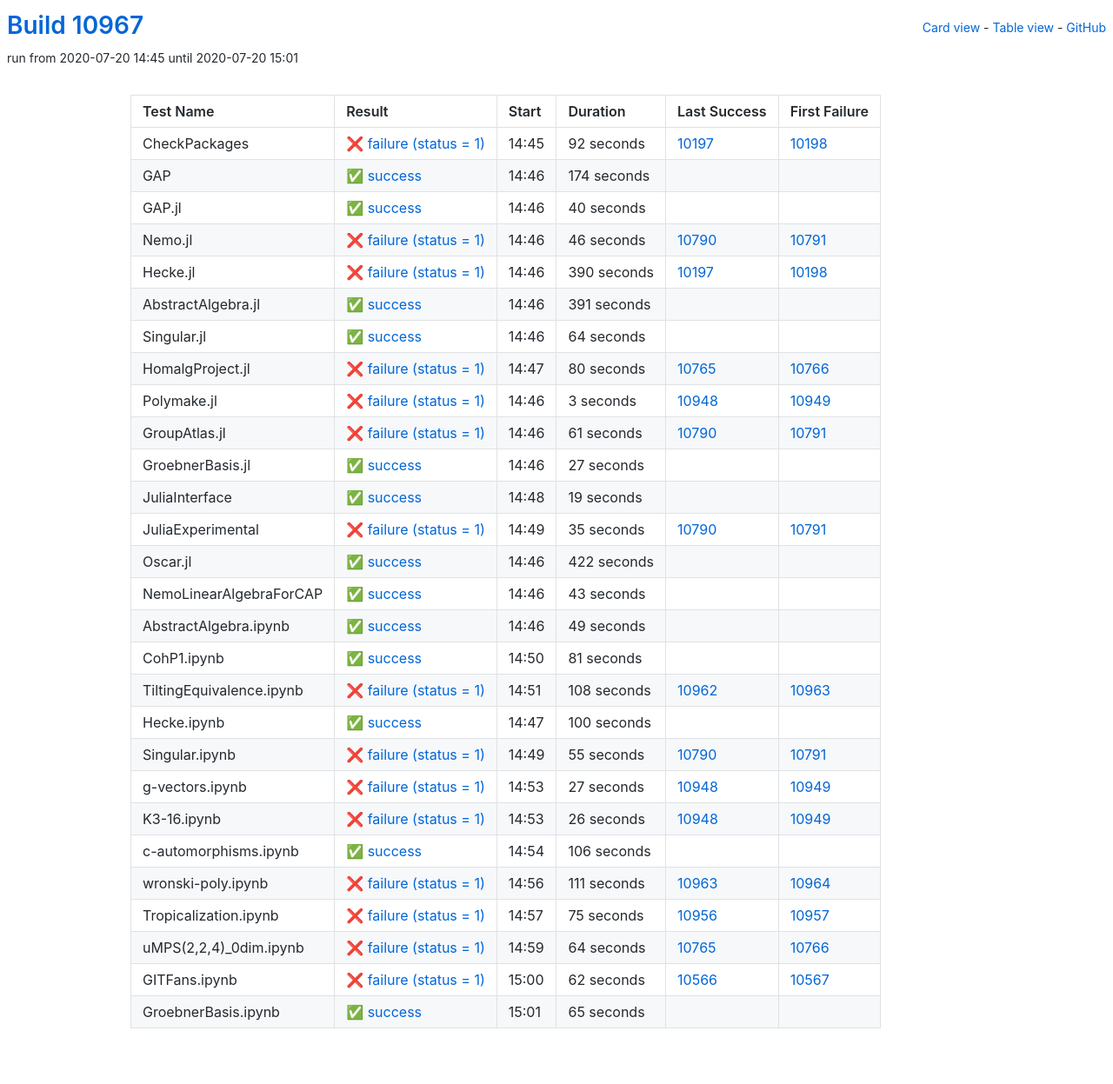
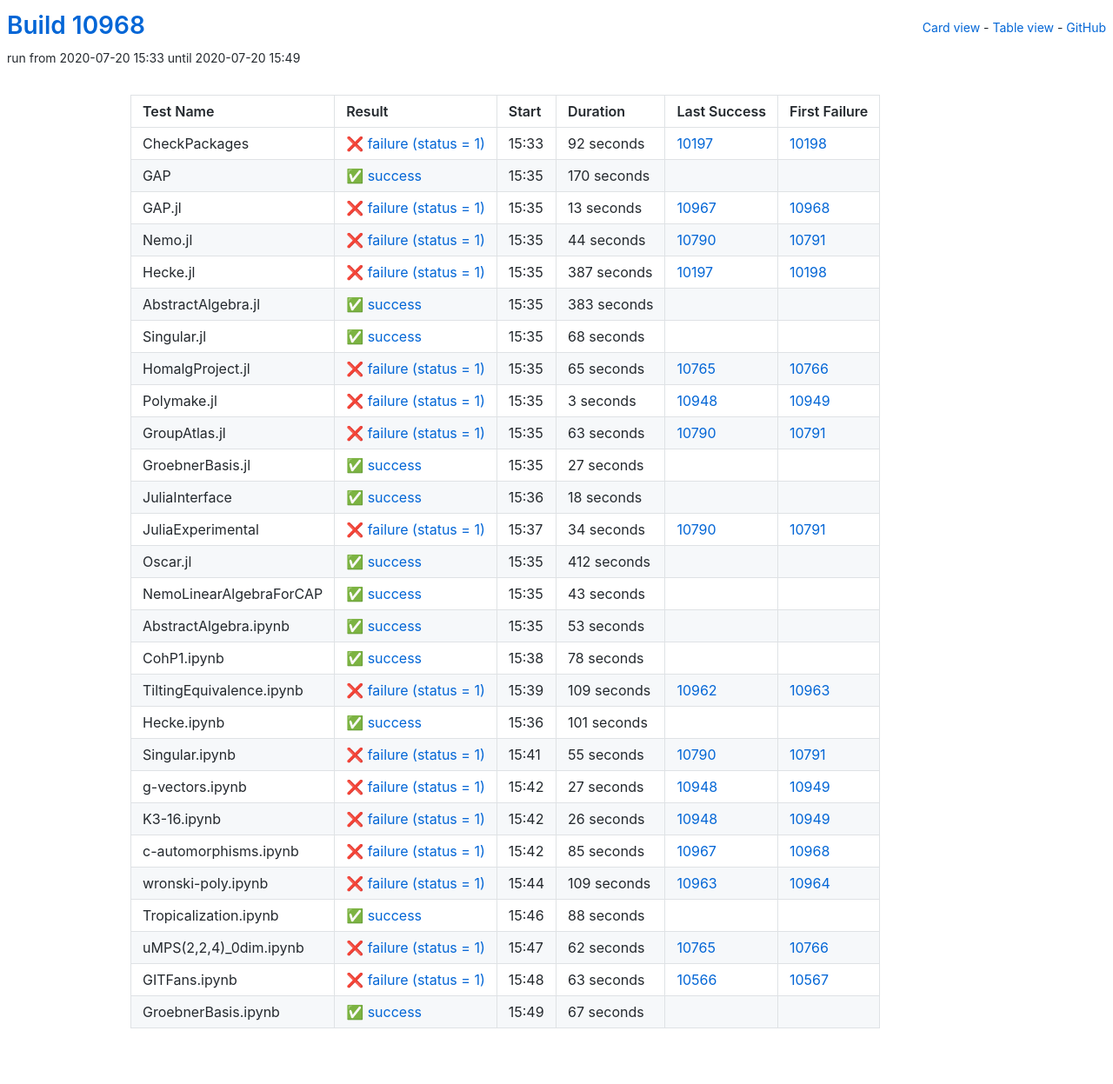
Before and after one commit to oscar-system/oscar-ci-status, a Jekyll site: the page built from table.html, in a window 1280 px wide. Shown: the whole page at 87% size. Built offline with Jekyll 4.4.1, drawn with Linux system fonts in a browser that asks for light colours.

Commit message:
Build #10968

```diff
--- a/_data/ci.yml
+++ b/_data/ci.yml
@@ -1,6 +1,6 @@
 ---
-build: 10967
-build_url: https://oscarci.mathematik.uni-kl.de/job/oscar/10967/
+build: 10968
+build_url: https://oscarci.mathematik.uni-kl.de/job/oscar/10968/
 job: oscar
 organization: oscar-system
 repo: oscar-ci-status
@@ -8,8 +8,8 @@
 tests:
 - name: CheckPackages
   id: checkpackages
-  log: https://oscarci.mathematik.uni-kl.de/job/oscar/10967/artifact/logs/build-10967/CheckPackages.log
-  start: 2020-07-20 14:45
+  log: https://oscarci.mathematik.uni-kl.de/job/oscar/10968/artifact/logs/build-10968/CheckPackages.log
+  start: 2020-07-20 15:33
   success: false
   exitcode: 1
   status: failure
@@ -20,92 +20,92 @@
   first_failure_url: https://oscarci.mathematik.uni-kl.de/job/oscar/10198/
 - name: GAP
   id: gap
-  log: https://oscarci.mathematik.uni-kl.de/job/oscar/10967/artifact/logs/build-10967/GAP.log
-  start: 2020-07-20 14:46
+  log: https://oscarci.mathematik.uni-kl.de/job/oscar/10968/artifact/logs/build-10968/GAP.log
+  start: 2020-07-20 15:35
   success: true
   exitcode: 0
   status: success
-  duration: 174
+  duration: 170
   last_success: false
   last_success_url:
   first_failure: false
   first_failure_url:
 - name: GAP.jl
   id: gap-jl
-  log: https://oscarci.mathematik.uni-kl.de/job/oscar/10967/artifact/logs/build-10967/GAP.jl.log
-  start: 2020-07-20 14:46
-  success: true
-  exitcode: 0
-  status: success
-  duration: 40
-  last_success: false
-  last_success_url:
-  first_failure: false
-  first_failure_url:
-- name: Nemo.jl
-  id: nemo-jl
-  log: https://oscarci.mathematik.uni-kl.de/job/oscar/10967/artifact/logs/build-10967/Nemo.jl.log
-  start: 2020-07-20 14:46
+  log: https://oscarci.mathematik.uni-kl.de/job/oscar/10968/artifact/logs/build-10968/GAP.jl.log
+  start: 2020-07-20 15:35
   success: false
   exitcode: 1
   status: failure
-  duration: 46
+  duration: 13
+  last_success: 10967
+  last_success_url: https://oscarci.mathematik.uni-kl.de/job/oscar/10967/
+  first_failure: 10968
+  first_failure_url: https://oscarci.mathematik.uni-kl.de/job/oscar/10968/
+- name: Nemo.jl
+  id: nemo-jl
+  log: https://oscarci.mathematik.uni-kl.de/job/oscar/10968/artifact/logs/build-10968/Nemo.jl.log
+  start: 2020-07-20 15:35
+  success: false
+  exitcode: 1
+  status: failure
+  duration: 44
   last_success: 10790
   last_success_url: https://oscarci.mathematik.uni-kl.de/job/oscar/10790/
   first_failure: 10791
   first_failure_url: https://oscarci.mathematik.uni-kl.de/job/oscar/10791/
 - name: Hecke.jl
   id: hecke-jl
-  log: https://oscarci.mathematik.uni-kl.de/job/oscar/10967/artifact/logs/build-10967/Hecke.jl.log
-  start: 2020-07-20 14:46
+  log: https://oscarci.mathematik.uni-kl.de/job/oscar/10968/artifact/logs/build-10968/Hecke.jl.log
+  start: 2020-07-20 15:35
   success: false
   exitcode: 1
   status: failure
-  duration: 390
+  duration: 387
   last_success: 10197
   last_success_url: https://oscarci.mathematik.uni-kl.de/job/oscar/10197/
   first_failure: 10198
   first_failure_url: https://oscarci.mathematik.uni-kl.de/job/oscar/10198/
 - name: AbstractAlgebra.jl
   id: abstractalgebra-jl
-  log: https://oscarci.mathematik.uni-kl.de/job/oscar/10967/artifact/logs/build-10967/AbstractAlgebra.jl.log
-  start: 2020-07-20 14:46
+  log: https://oscarci.mathematik.uni-kl.de/job/oscar/10968/artifact/logs/build-10968/AbstractAlgebra.jl.log
+  start: 2020-07-20 15:35
   success: true
   exitcode: 0
   status: success
-  duration: 391
+  duration: 383
   last_success: false
   last_success_url:
   first_failure: false
   first_failure_url:
 - name: Singular.jl
   id: singular-jl
-  log: https://oscarci.mathematik.uni-kl.de/job/oscar/10967/artifact/logs/build-10967/Singular.jl.log
-  start: 2020-07-20 14:46
+  log: https://oscarci.mathematik.uni-kl.de/job/oscar/10968/artifact/logs/build-10968/Singular.jl.log
+  start: 2020-07-20 15:35
   success: true
   exitcode: 0
   status: success
-  duration: 64
+  duration: 68
   last_success: false
   last_success_url:
   first_failure: false
   first_failure_url:
 - name: HomalgProject.jl
   id: homalgproject-jl
-  log: https://oscarci.mathematik.uni-kl.de/job/oscar/10967/artifact/logs/build-10967/HomalgProject.jl.log
-  start: 2020-07-20 14:47
+  log: https://oscarci.mathematik.uni-kl.de/job/oscar/10968/artifact/logs/build-10968/HomalgProject.jl.log
+  start: 2020-07-20 15:35
   success: false
   exitcode: 1
   status: failure
-  duration: 80
+  duration: 65
   last_success: 10765
   last_success_url: https://oscarci.mathematik.uni-kl.de/job/oscar/10765/
   first_failure: 10766
   first_failure_url: https://oscarci.mathematik.uni-kl.de/job/oscar/10766/
 - name: Polymake.jl
   id: polymake-jl
-  log: https://oscarci.mathematik.uni-kl.de/job/oscar/10967/artifact/logs/build-10967/Polymake.jl.log
-  start: 2020-07-20 14:46
+  log: https://oscarci.mathematik.uni-kl.de/job/oscar/10968/artifact/logs/build-10968/Polymake.jl.log
+  start: 2020-07-20 15:35
   success: false
   exitcode: 1
   status: failure
@@ -116,20 +116,20 @@
   first_failure_url: https://oscarci.mathematik.uni-kl.de/job/oscar/10949/
 - name: GroupAtlas.jl
   id: groupatlas-jl
-  log: https://oscarci.mathematik.uni-kl.de/job/oscar/10967/artifact/logs/build-10967/GroupAtlas.jl.log
-  start: 2020-07-20 14:46
+  log: https://oscarci.mathematik.uni-kl.de/job/oscar/10968/artifact/logs/build-10968/GroupAtlas.jl.log
+  start: 2020-07-20 15:35
   success: false
   exitcode: 1
   status: failure
-  duration: 61
+  duration: 63
   last_success: 10790
   last_success_url: https://oscarci.mathematik.uni-kl.de/job/oscar/10790/
   first_failure: 10791
   first_failure_url: https://oscarci.mathematik.uni-kl.de/job/oscar/10791/
 - name: GroebnerBasis.jl
   id: groebnerbasis-jl
-  log: https://oscarci.mathematik.uni-kl.de/job/oscar/10967/artifact/logs/build-10967/GroebnerBasis.jl.log
-  start: 2020-07-20 14:46
+  log: https://oscarci.mathematik.uni-kl.de/job/oscar/10968/artifact/logs/build-10968/GroebnerBasis.jl.log
+  start: 2020-07-20 15:35
   success: true
   exitcode: 0
   status: success
@@ -140,44 +140,44 @@
   first_failure_url:
 - name: JuliaInterface
   id: juliainterface
-  log: https://oscarci.mathematik.uni-kl.de/job/oscar/10967/artifact/logs/build-10967/JuliaInterface.log
-  start: 2020-07-20 14:48
+  log: https://oscarci.mathematik.uni-kl.de/job/oscar/10968/artifact/logs/build-10968/JuliaInterface.log
+  start: 2020-07-20 15:36
   success: true
   exitcode: 0
   status: success
-  duration: 19
+  duration: 18
   last_success: false
   last_success_url:
   first_failure: false
   first_failure_url:
 - name: JuliaExperimental
   id: juliaexperimental
-  log: https://oscarci.mathematik.uni-kl.de/job/oscar/10967/artifact/logs/build-10967/JuliaExperimental.log
-  start: 2020-07-20 14:49
+  log: https://oscarci.mathematik.uni-kl.de/job/oscar/10968/artifact/logs/build-10968/JuliaExperimental.log
+  start: 2020-07-20 15:37
   success: false
   exitcode: 1
   status: failure
-  duration: 35
+  duration: 34
   last_success: 10790
   last_success_url: https://oscarci.mathematik.uni-kl.de/job/oscar/10790/
   first_failure: 10791
   first_failure_url: https://oscarci.mathematik.uni-kl.de/job/oscar/10791/
 - name: Oscar.jl
   id: oscar-jl
-  log: https://oscarci.mathematik.uni-kl.de/job/oscar/10967/artifact/logs/build-10967/Oscar.jl.log
-  start: 2020-07-20 14:46
+  log: https://oscarci.mathematik.uni-kl.de/job/oscar/10968/artifact/logs/build-10968/Oscar.jl.log
+  start: 2020-07-20 15:35
   success: true
   exitcode: 0
   status: success
-  duration: 422
+  duration: 412
   last_success: false
   last_success_url:
   first_failure: false
   first_failure_url:
 - name: NemoLinearAlgebraForCAP
   id: nemolinearalgebraforcap
-  log: https://oscarci.mathematik.uni-kl.de/job/oscar/10967/artifact/logs/build-10967/NemoLinearAlgebraForCAP.log
-  start: 2020-07-20 14:46
+  log: https://oscarci.mathematik.uni-kl.de/job/oscar/10968/artifact/logs/build-10968/NemoLinearAlgebraForCAP.log
+  start: 2020-07-20 15:35
   success: true
   exitcode: 0
   status: success
@@ -188,56 +188,56 @@
   first_failure_url:
 - name: AbstractAlgebra.ipynb
   id: abstractalgebra-ipynb
-  log: https://oscarci.mathematik.uni-kl.de/job/oscar/10967/artifact/logs/build-10967/AbstractAlgebra.ipynb.log
-  start: 2020-07-20 14:46
+  log: https://oscarci.mathematik.uni-kl.de/job/oscar/10968/artifact/logs/build-10968/AbstractAlgebra.ipynb.log
+  start: 2020-07-20 15:35
   success: true
   exitcode: 0
   status: success
-  duration: 49
+  duration: 53
   last_success: false
   last_success_url:
   first_failure: false
   first_failure_url:
 - name: CohP1.ipynb
   id: cohp1-ipynb
-  log: https://oscarci.mathematik.uni-kl.de/job/oscar/10967/artifact/logs/build-10967/CohP1.ipynb.log
-  start: 2020-07-20 14:50
+  log: https://oscarci.mathematik.uni-kl.de/job/oscar/10968/artifact/logs/build-10968/CohP1.ipynb.log
+  start: 2020-07-20 15:38
   success: true
   exitcode: 0
   status: success
-  duration: 81
+  duration: 78
   last_success: false
   last_success_url:
   first_failure: false
   first_failure_url:
 - name: TiltingEquivalence.ipynb
   id: tiltingequivalence-ipynb
-  log: https://oscarci.mathematik.uni-kl.de/job/oscar/10967/artifact/logs/build-10967/TiltingEquivalence.ipynb.log
-  start: 2020-07-20 14:51
+  log: https://oscarci.mathematik.uni-kl.de/job/oscar/10968/artifact/logs/build-10968/TiltingEquivalence.ipynb.log
+  start: 2020-07-20 15:39
   success: false
   exitcode: 1
   status: failure
-  duration: 108
+  duration: 109
   last_success: 10962
   last_success_url: https://oscarci.mathematik.uni-kl.de/job/oscar/10962/
   first_failure: 10963
   first_failure_url: https://oscarci.mathematik.uni-kl.de/job/oscar/10963/
 - name: Hecke.ipynb
   id: hecke-ipynb
-  log: https://oscarci.mathematik.uni-kl.de/job/oscar/10967/artifact/logs/build-10967/Hecke.ipynb.log
-  start: 2020-07-20 14:47
+  log: https://oscarci.mathematik.uni-kl.de/job/oscar/10968/artifact/logs/build-10968/Hecke.ipynb.log
+  start: 2020-07-20 15:36
   success: true
   exitcode: 0
   status: success
-  duration: 100
+  duration: 101
   last_success: false
   last_success_url:
   first_failure: false
   first_failure_url:
 - name: Singular.ipynb
   id: singular-ipynb
-  log: https://oscarci.mathematik.uni-kl.de/job/oscar/10967/artifact/logs/build-10967/Singular.ipynb.log
-  start: 2020-07-20 14:49
+  log: https://oscarci.mathematik.uni-kl.de/job/oscar/10968/artifact/logs/build-10968/Singular.ipynb.log
+  start: 2020-07-20 15:41
   success: false
   exitcode: 1
   status: failure
@@ -248,8 +248,8 @@
   first_failure_url: https://oscarci.mathematik.uni-kl.de/job/oscar/10791/
 - name: g-vectors.ipynb
   id: g-vectors-ipynb
-  log: https://oscarci.mathematik.uni-kl.de/job/oscar/10967/artifact/logs/build-10967/g-vectors.ipynb.log
-  start: 2020-07-20 14:53
+  log: https://oscarci.mathematik.uni-kl.de/job/oscar/10968/artifact/logs/build-10968/g-vectors.ipynb.log
+  start: 2020-07-20 15:42
   success: false
   exitcode: 1
   status: failure
@@ -260,8 +260,8 @@
   first_failure_url: https://oscarci.mathematik.uni-kl.de/job/oscar/10949/
 - name: K3-16.ipynb
   id: k3-16-ipynb
-  log: https://oscarci.mathematik.uni-kl.de/job/oscar/10967/artifact/logs/build-10967/K3-16.ipynb.log
-  start: 2020-07-20 14:53
+  log: https://oscarci.mathematik.uni-kl.de/job/oscar/10968/artifact/logs/build-10968/K3-16.ipynb.log
+  start: 2020-07-20 15:42
   success: false
   exitcode: 1
   status: failure
@@ -272,72 +272,72 @@
   first_failure_url: https://oscarci.mathematik.uni-kl.de/job/oscar/10949/
 - name: c-automorphisms.ipynb
   id: c-automorphisms-ipynb
-  log: https://oscarci.mathematik.uni-kl.de/job/oscar/10967/artifact/logs/build-10967/c-automorphisms.ipynb.log
-  start: 2020-07-20 14:54
-  success: true
-  exitcode: 0
-  status: success
-  duration: 106
-  last_success: false
-  last_success_url:
-  first_failure: false
-  first_failure_url:
-- name: wronski-poly.ipynb
-  id: wronski-poly-ipynb
-  log: https://oscarci.mathematik.uni-kl.de/job/oscar/10967/artifact/logs/build-10967/wronski-poly.ipynb.log
-  start: 2020-07-20 14:56
+  log: https://oscarci.mathematik.uni-kl.de/job/oscar/10968/artifact/logs/build-10968/c-automorphisms.ipynb.log
+  start: 2020-07-20 15:42
   success: false
   exitcode: 1
   status: failure
-  duration: 111
+  duration: 85
+  last_success: 10967
+  last_success_url: https://oscarci.mathematik.uni-kl.de/job/oscar/10967/
+  first_failure: 10968
+  first_failure_url: https://oscarci.mathematik.uni-kl.de/job/oscar/10968/
+- name: wronski-poly.ipynb
+  id: wronski-poly-ipynb
+  log: https://oscarci.mathematik.uni-kl.de/job/oscar/10968/artifact/logs/build-10968/wronski-poly.ipynb.log
+  start: 2020-07-20 15:44
+  success: false
+  exitcode: 1
+  status: failure
+  duration: 109
   last_success: 10963
   last_success_url: https://oscarci.mathematik.uni-kl.de/job/oscar/10963/
   first_failure: 10964
   first_failure_url: https://oscarci.mathematik.uni-kl.de/job/oscar/10964/
 - name: Tropicalization.ipynb
   id: tropicalization-ipynb
-  log: https://oscarci.mathematik.uni-kl.de/job/oscar/10967/artifact/logs/build-10967/Tropicalization.ipynb.log
-  start: 2020-07-20 14:57
+  log: https://oscarci.mathematik.uni-kl.de/job/oscar/10968/artifact/logs/build-10968/Tropicalization.ipynb.log
+  start: 2020-07-20 15:46
+  success: true
+  exitcode: 0
+  status: success
+  duration: 88
+  last_success: false
+  last_success_url:
+  first_failure: false
+  first_failure_url:
+- name: uMPS(2,2,4)_0dim.ipynb
+  id: umps-2-2-4-0dim-ipynb
+  log: https://oscarci.mathematik.uni-kl.de/job/oscar/10968/artifact/logs/build-10968/uMPS-2-2-4-_0dim.ipynb.log
+  start: 2020-07-20 15:47
   success: false
   exitcode: 1
   status: failure
-  duration: 75
-  last_success: 10956
-  last_success_url: https://oscarci.mathematik.uni-kl.de/job/oscar/10956/
-  first_failure: 10957
-  first_failure_url: https://oscarci.mathematik.uni-kl.de/job/oscar/10957/
-- name: uMPS(2,2,4)_0dim.ipynb
-  id: umps-2-2-4-0dim-ipynb
-  log: https://oscarci.mathematik.uni-kl.de/job/oscar/10967/artifact/logs/build-10967/uMPS-2-2-4-_0dim.ipynb.log
-  start: 2020-07-20 14:59
-  success: false
-  exitcode: 1
-  status: failure
-  duration: 64
+  duration: 62
   last_success: 10765
   last_success_url: https://oscarci.mathematik.uni-kl.de/job/oscar/10765/
   first_failure: 10766
   first_failure_url: https://oscarci.mathematik.uni-kl.de/job/oscar/10766/
 - name: GITFans.ipynb
   id: gitfans-ipynb
-  log: https://oscarci.mathematik.uni-kl.de/job/oscar/10967/artifact/logs/build-10967/GITFans.ipynb.log
-  start: 2020-07-20 15:00
+  log: https://oscarci.mathematik.uni-kl.de/job/oscar/10968/artifact/logs/build-10968/GITFans.ipynb.log
+  start: 2020-07-20 15:48
   success: false
   exitcode: 1
   status: failure
-  duration: 62
+  duration: 63
   last_success: 10566
   last_success_url: https://oscarci.mathematik.uni-kl.de/job/oscar/10566/
   first_failure: 10567
   first_failure_url: https://oscarci.mathematik.uni-kl.de/job/oscar/10567/
 - name: GroebnerBasis.ipynb
   id: groebnerbasis-ipynb
-  log: https://oscarci.mathematik.uni-kl.de/job/oscar/10967/artifact/logs/build-10967/GroebnerBasis.ipynb.log
-  start: 2020-07-20 15:01
+  log: https://oscarci.mathematik.uni-kl.de/job/oscar/10968/artifact/logs/build-10968/GroebnerBasis.ipynb.log
+  start: 2020-07-20 15:49
   success: true
   exitcode: 0
   status: success
-  duration: 65
+  duration: 67
   last_success: false
   last_success_url:
   first_failure: false
```
Also changed, not shown: README.md.
